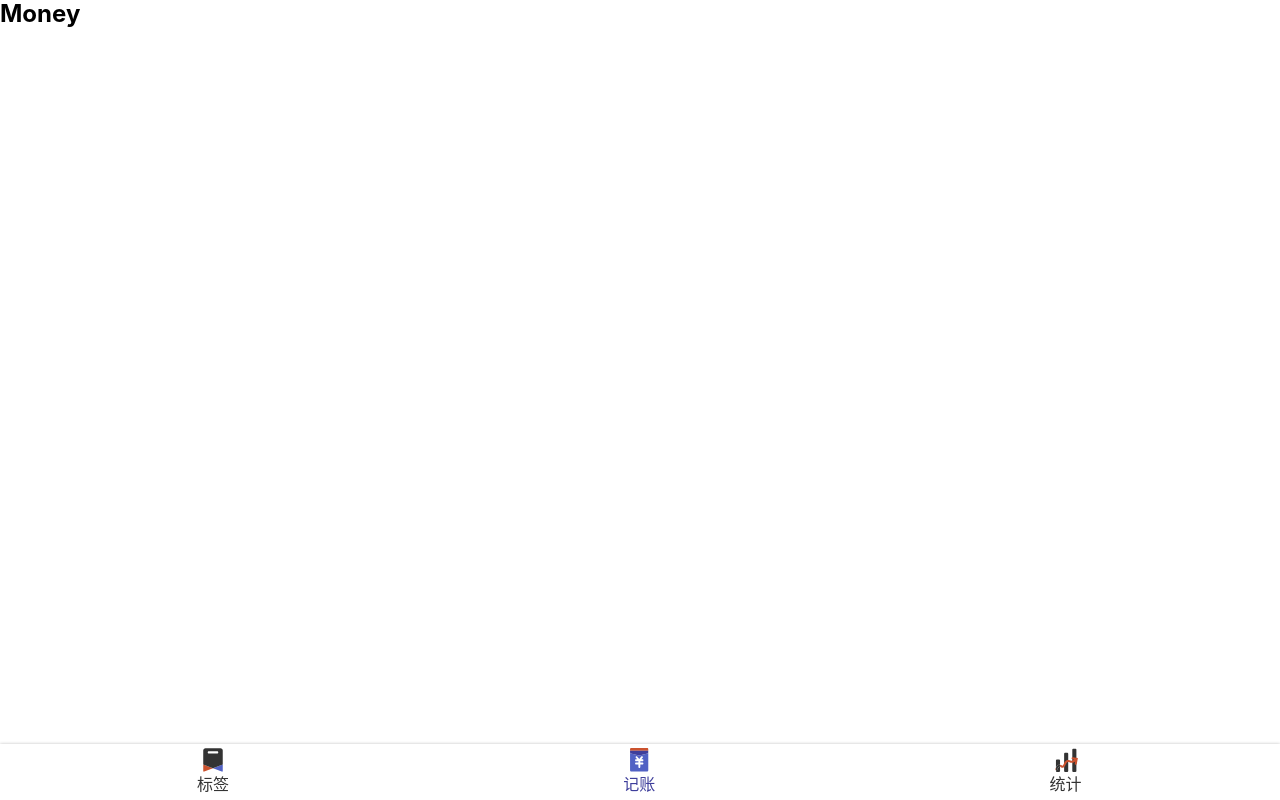
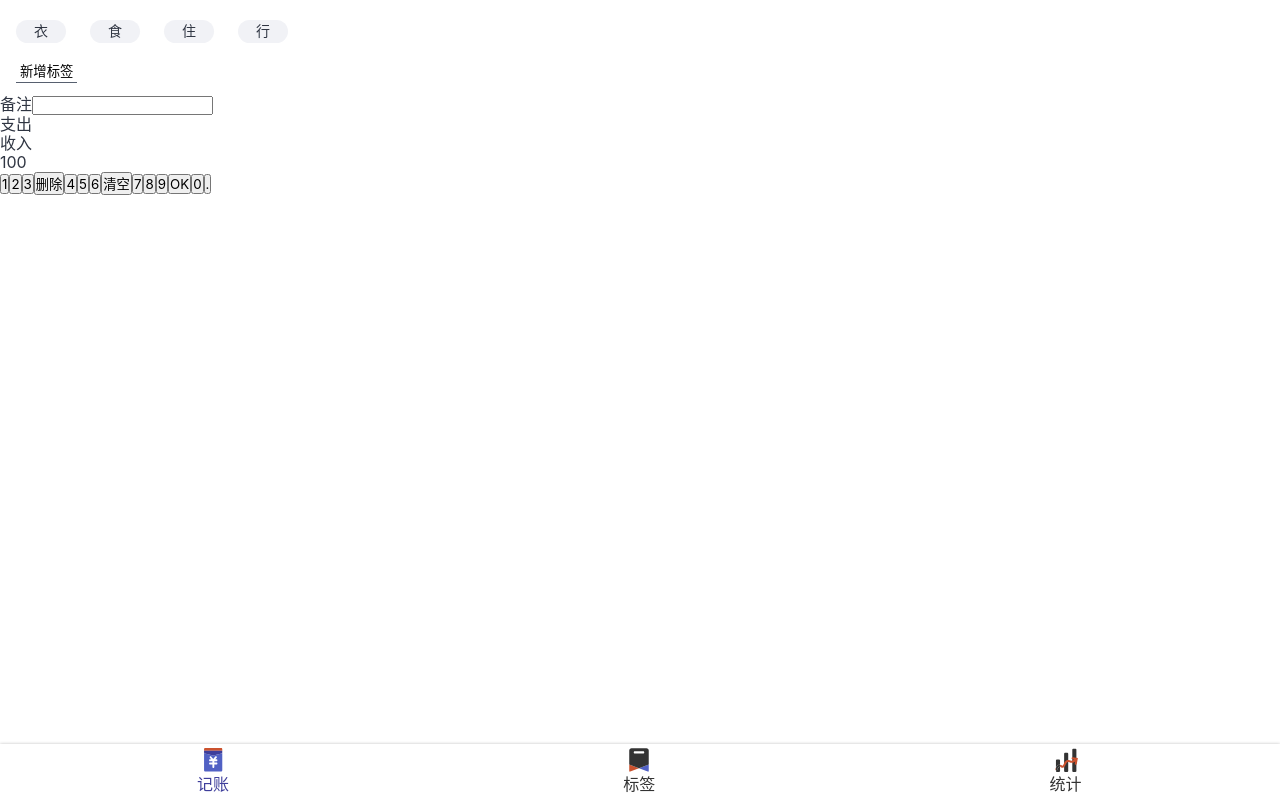
Before and after one commit to Gouson/icebookkeeping-react, a React app: page /#/money in a window 1280 px wide. Built offline with nearby package versions, Linux system fonts and the light colour scheme.

Commit message:
Money.tsx     tagsSection

```diff
--- a/src/App.tsx
+++ b/src/App.tsx
@@ -8,10 +8,16 @@
 import Statistics from 'views/Statistics';
 import Money from 'views/Money';
 import Nomatch from 'views/NoMatch';
+import styled from "styled-components";
+
+const AppWrapper = styled.div`
+  color:#2f3542;
+`
+
 function App() {
   return (
+    <AppWrapper>
       <Router>
-
         <Switch>
           <Route path="/tags">
             <Tags />
@@ -27,8 +33,9 @@
             <Nomatch />
           </Route>
         </Switch>
+      </Router>
+    </AppWrapper>
 
-    </Router>
   );
 }
 export default App;
--- a/src/components/Nav.tsx
+++ b/src/components/Nav.tsx
@@ -44,10 +44,10 @@
         <NavWrapper>
             <ul>
                 <li>
-                    <NavLink to="/tags" activeClassName="selected"><Icon name="tag" /><Icon className="selected_icon" name="tag_color" />标签</NavLink>
+                    <NavLink to="/money" activeClassName="selected"><Icon name="money" /><Icon className="selected_icon" name="money_color" />记账</NavLink>
                 </li>
                 <li>
-                    <NavLink to="/money" activeClassName="selected"><Icon name="money" /><Icon className="selected_icon" name="money_color" />记账</NavLink>
+                    <NavLink to="/tags" activeClassName="selected"><Icon name="tag" /><Icon className="selected_icon" name="tag_color" />标签</NavLink>
                 </li>
                 <li>
                     <NavLink to="/statistics" activeClassName="selected"><Icon name="chart" /><Icon className="selected_icon" name="chart_color" />统计</NavLink>
--- a/src/helper.scss
+++ b/src/helper.scss
@@ -17,3 +17,5 @@
 SimHei,
 "WenQuanYi Zen Hei Sharp",
 sans-serif;
+
+$anti-flash-white:#f1f2f6;
--- a/src/index.scss
+++ b/src/index.scss
@@ -33,7 +33,10 @@
     font-size: 16px;
     line-height: 1.2;
 }
+button{
+    font-family: inherit;
 
+}
 .icon{
     width: 1em;
     height: 1em;
--- a/src/views/Money.tsx
+++ b/src/views/Money.tsx
@@ -1,9 +1,75 @@
 import Layout from '../components/Layout';
-import React from 'react'
+import styled from 'styled-components';
+
+const TagsSection = styled.section`
+    background:#ffffff;
+    padding:12px 16px;
+    >ol{
+        margin:0 -12px;
+        >li{
+            background:#f1f2f6;//anti-flash-white
+            border-radius:18px;
+            display:inline-block;
+            padding:3px 18px;
+            font-size:14px;
+            margin:8px 12px;
+        }
+    }
+    >button{
+        background:none;
+        border:none;
+        border-bottom:1px solid #57606f;
+        padding:2px 4px;
+        margin-top:8px;
+    }
+`
+const NotesSection = styled.section``
+const CategorySection = styled.section`
+`
+const NumberPadSection = styled.section`
+`
 function Money() {
     return (
         <Layout >
-            <h2>Money</h2>
+            <TagsSection className="tags">
+                <ol>
+                    <li>衣</li>
+                    <li>食</li>
+                    <li>住</li>
+                    <li>行</li>
+                </ol>
+                <button>新增标签</button>
+            </TagsSection>
+            <NotesSection>
+                <label><span>备注</span><input type="text" /></label>
+            </NotesSection>
+            <CategorySection>
+                <ul>
+                    <li>支出</li>
+                    <li>收入</li>
+                </ul>
+            </CategorySection>
+            <NumberPadSection>
+                <div>
+                    100
+                </div>
+                <div>
+                    <button>1</button>
+                    <button>2</button>
+                    <button>3</button>
+                    <button>删除</button>
+                    <button>4</button>
+                    <button>5</button>
+                    <button>6</button>
+                    <button>清空</button>
+                    <button>7</button>
+                    <button>8</button>
+                    <button>9</button>
+                    <button>OK</button>
+                    <button>0</button>
+                    <button>.</button>
+                </div>
+            </NumberPadSection>
         </Layout>
     );
 }
```
Lines whose indentation alone changed are shown as unchanged.
